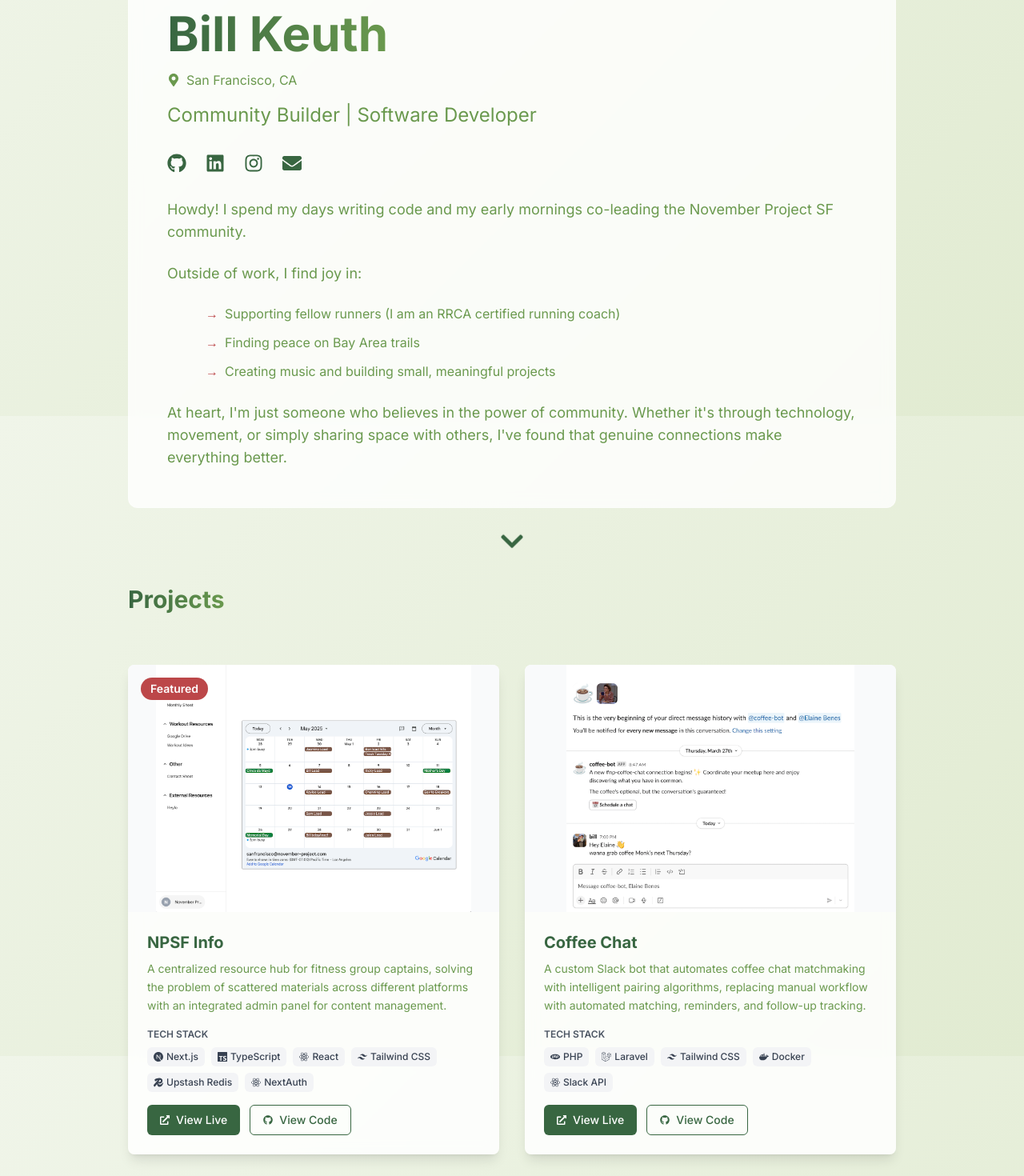
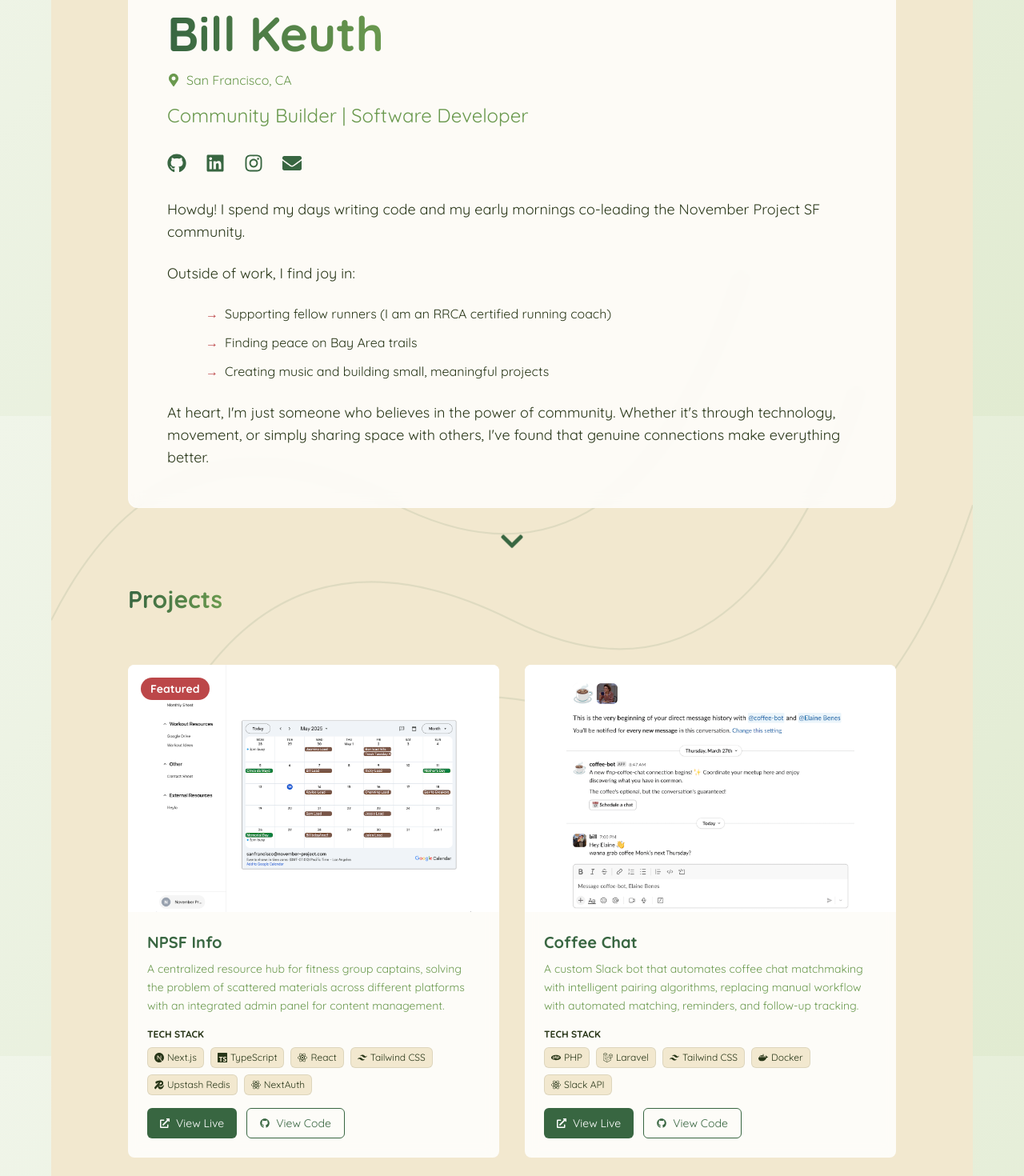
Before and after one commit to butteredxtoast/billkeuth, a Next.js app: page / in a window 1280 px wide. Shown: the part 280-1750 px from the top of the page at 80% size. Built offline with nearby package versions, Linux system fonts and the light colour scheme.

Commit message:
fixed styling

```diff
--- a/src/app/page.tsx
+++ b/src/app/page.tsx
@@ -41,9 +41,17 @@ const projects = [
 
 export default function Home() {
   return (
-    <main className="min-h-screen p-8 md:p-24 max-w-6xl mx-auto">
+    <main className="min-h-screen p-8 md:p-24 max-w-6xl mx-auto bg-background font-[Quicksand] relative overflow-hidden">
+      {/* SVG leafy background pattern */}
+      <svg className="absolute inset-0 w-full h-full opacity-10 pointer-events-none" xmlns="http://www.w3.org/2000/svg" fill="none" viewBox="0 0 800 600">
+        <g stroke="#386641" strokeWidth="1.5">
+          <path d="M100 500 Q200 300 400 400 T700 200" />
+          <path d="M200 600 Q300 400 500 500 T800 300" />
+          <path d="M0 400 Q100 200 300 300 T600 100" />
+        </g>
+      </svg>
       {/* Header Section */}
-      <section className="mb-8 glass-card rounded-xl p-8 md:p-12">
+      <section className="mb-8 glass-card rounded-xl p-8 md:p-12 font-[Quicksand]">
         <div className="flex justify-center mb-8">
           <Image
             src="https://www.gravatar.com/avatar/247fb1877eab599bc00263e85e9777d3?s=200"
@@ -54,17 +62,16 @@ export default function Home() {
             priority
           />
         </div>
-        <h1 className="text-4xl md:text-6xl font-bold text-primary mb-4 bg-gradient-to-r from-primary to-secondary inline-block text-transparent bg-clip-text">
+        <h1 className="text-4xl md:text-6xl font-bold text-primary mb-4 bg-gradient-to-r from-primary to-secondary inline-block text-transparent bg-clip-text font-[Quicksand]">
           Bill Keuth
         </h1>
         <div className="flex items-center gap-2 text-secondary mb-4">
           <FaMapMarkerAlt size={16} />
           <span>San Francisco, CA</span>
         </div>
-        <p className="text-xl md:text-2xl text-secondary mb-8">
+        <p className="text-xl md:text-2xl text-secondary mb-8 font-[Quicksand]">
           Community Builder | Software Developer
         </p>
-
         {/* Social Links */}
         <div className="flex gap-6 mb-8">
           <Link href="https://github.com/butteredxtoast" target="_blank"
@@ -84,15 +91,13 @@ export default function Home() {
             <FaEnvelope size={24} />
           </Link>
         </div>
-
-        <div className="prose max-w-none text-secondary">
-          <p className="text-lg space-y-6">
+        <div className="prose max-w-none text-foreground font-[Quicksand]">
+          <p className="text-lg space-y-6 font-[Quicksand]">
             Howdy! I spend my days writing code and my early mornings co-leading the November Project SF
             community.
           </p>
-
           <div className="mt-6 space-y-2">
-            <p className="text-lg">
+            <p className="text-lg font-[Quicksand]">
               Outside of work, I find joy in:
             </p>
             <ul className="list-none space-y-2 ml-4">
@@ -110,29 +115,26 @@ export default function Home() {
               </li>
             </ul>
           </div>
-
-          <p className="text-lg mt-6">
+          <p className="text-lg mt-6 font-[Quicksand]">
             At heart, I&apos;m just someone who believes in the power of community. Whether it&apos;s through
             technology, movement, or simply sharing space with others, I&apos;ve found that genuine
             connections make everything better.
           </p>
         </div>
       </section>
-
       {/* Down Arrow Indicator */}
       <div className="flex justify-center mb-8">
         <FaChevronDown className="text-primary animate-bounce" size={32} />
       </div>
-
       {/* Projects Section */}
       <section className="space-y-8">
-        <h2 className="text-3xl font-bold text-primary mb-8 bg-gradient-to-r from-primary to-secondary inline-block text-transparent bg-clip-text">
+        <h2 className="text-3xl font-bold text-primary mb-8 bg-gradient-to-r from-primary to-secondary inline-block text-transparent bg-clip-text font-[Quicksand]">
           Projects
         </h2>
         <div className="grid grid-cols-1 md:grid-cols-2 gap-8">
           {projects.map((project, index) => (
-            <div key={index} className="project-card bg-white rounded-lg shadow-lg overflow-hidden">
-              <div className="relative w-full aspect-[3/2] bg-gray-50">
+            <div key={index} className="project-card rounded-lg overflow-hidden font-[Quicksand]">
+              <div className="relative w-full aspect-[3/2] bg-white/90">
                 <Image
                   src={project.image}
                   alt={project.title}
@@ -146,19 +148,18 @@ export default function Home() {
                 )}
               </div>
               <div className="p-6">
-                <h3 className="text-xl font-bold text-primary mb-2">{project.title}</h3>
-                <p className="text-secondary mb-4 text-sm leading-relaxed">{project.description}</p>
-
+                <h3 className="text-xl font-bold text-primary mb-2 font-[Quicksand]">{project.title}</h3>
+                <p className="text-secondary mb-4 text-sm leading-relaxed font-[Quicksand]">{project.description}</p>
                 {/* Tech Stack */}
                 <div className="mb-4">
-                  <p className="text-xs font-semibold text-gray-600 mb-2">TECH STACK</p>
+                  <p className="text-xs font-semibold text-foreground mb-2">TECH STACK</p>
                   <div className="flex flex-wrap gap-2">
                     {project.techStack.map((tech, techIndex) => {
                       const IconComponent = techIcons[tech];
                       return (
                         <span
                           key={techIndex}
-                          className="inline-flex items-center gap-1 px-2 py-1 bg-gray-100 text-gray-700 rounded-md text-xs font-medium"
+                          className="inline-flex items-center gap-1 px-2 py-1 bg-background text-foreground rounded-md text-xs font-medium font-[Quicksand] border border-foreground/10"
                         >
                           {IconComponent && <IconComponent size={12} />}
                           {tech}
@@ -167,13 +168,12 @@ export default function Home() {
                     })}
                   </div>
                 </div>
-
                 {/* Action Buttons */}
                 <div className="flex gap-3">
                   <Link
                     href={project.liveUrl}
                     target="_blank"
-                    className="flex items-center gap-2 px-4 py-2 bg-primary text-white rounded-md hover:bg-secondary transition-colors text-sm font-medium"
+                    className="flex items-center gap-2 px-4 py-2 bg-primary text-white rounded-md hover:bg-secondary transition-colors text-sm font-medium font-[Quicksand]"
                   >
                     <FaExternalLinkAlt size={12} />
                     View Live
@@ -181,7 +181,7 @@ export default function Home() {
                   <Link
                     href={project.githubUrl}
                     target="_blank"
-                    className="flex items-center gap-2 px-4 py-2 border border-primary text-primary rounded-md hover:bg-primary hover:text-white transition-colors text-sm font-medium"
+                    className="flex items-center gap-2 px-4 py-2 border border-primary text-primary rounded-md hover:bg-primary hover:text-white transition-colors text-sm font-medium font-[Quicksand]"
                   >
                     <FaGithub size={12} />
                     View Code
```
